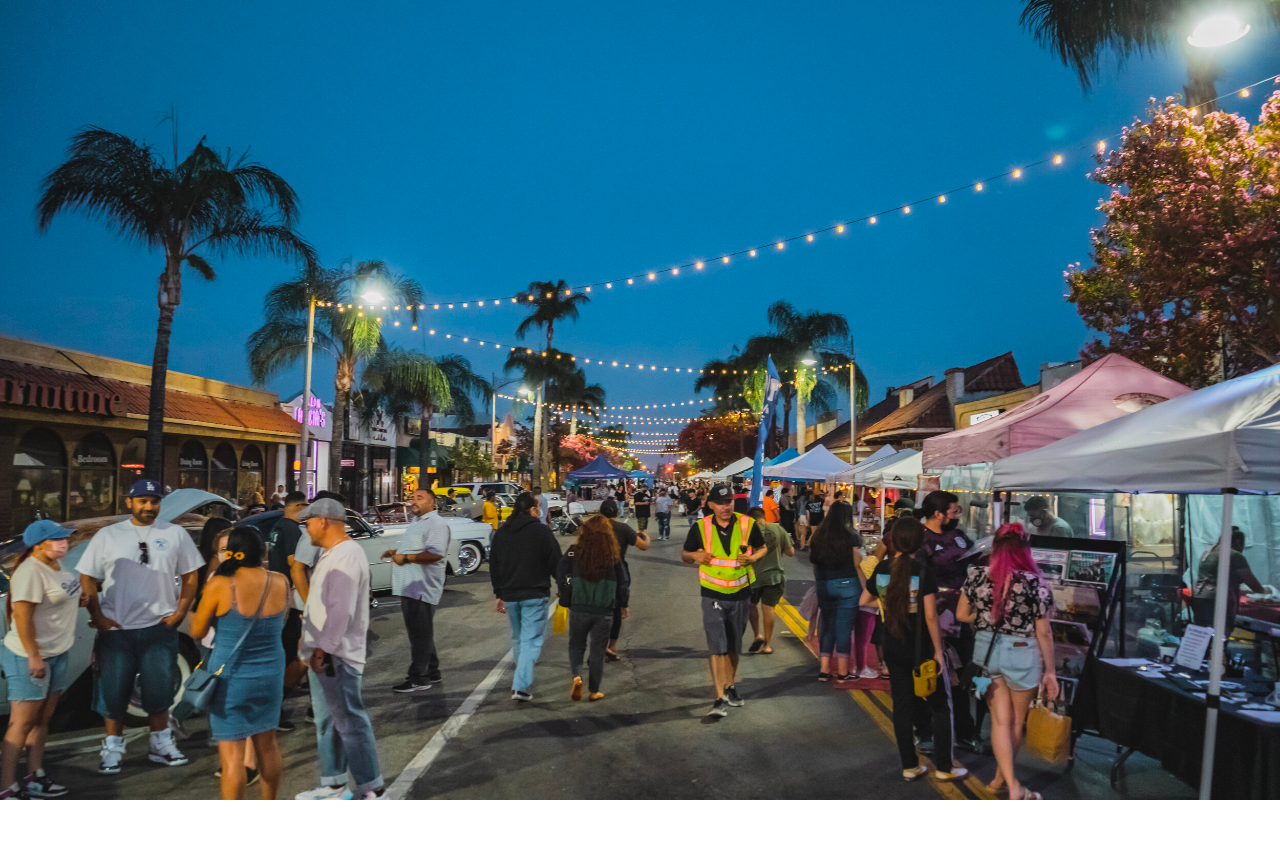
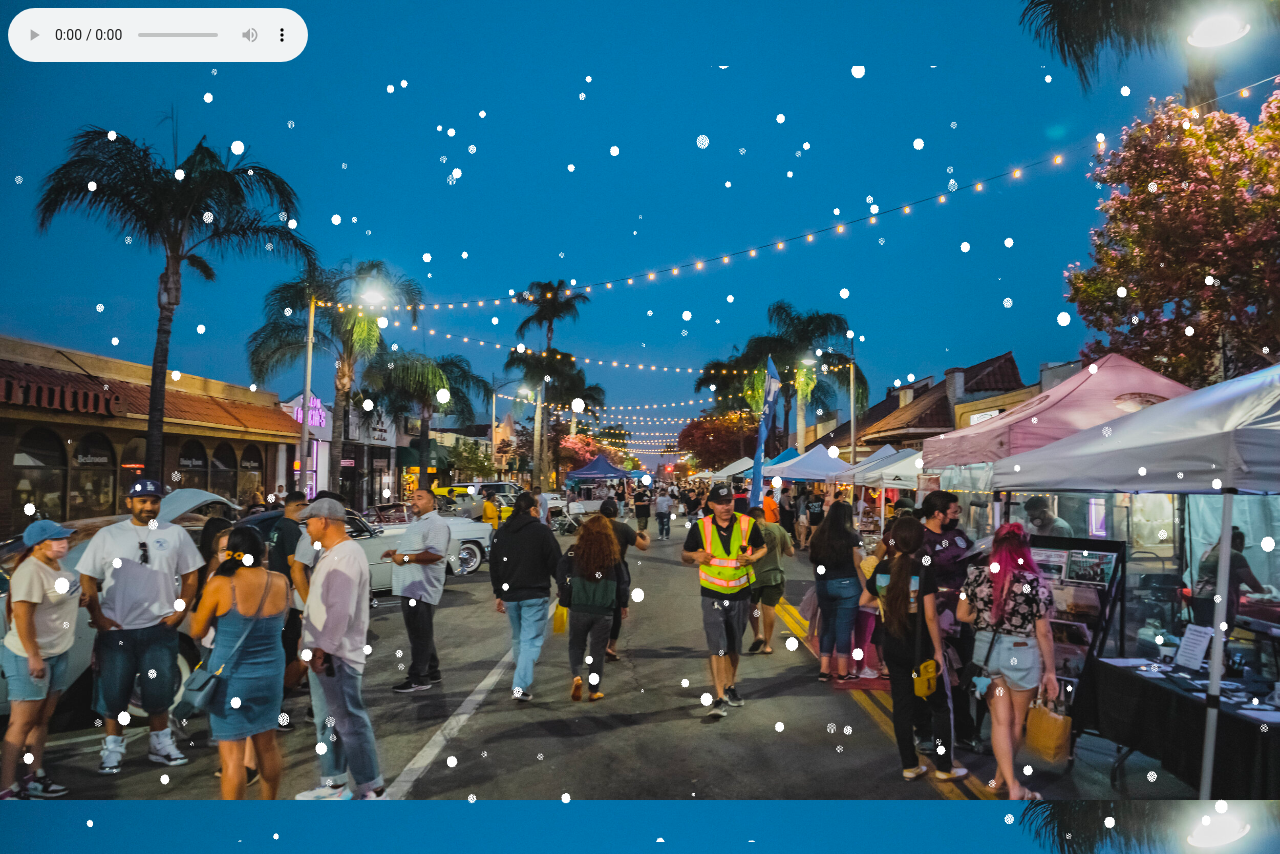
Before and after one commit to maybejimmytran/valentines-challenge, a plain HTML site: page index.html in a window 1280 px wide. Before the commit the page ends 800 px from the top, so only its background shows below. Drawn offline with Linux system fonts and the light colour scheme.

Commit message:
adding sound

```diff
--- a/index.html
+++ b/index.html
@@ -5,6 +5,9 @@
 </head>
 <html>
     <body>
-
+        <audio controls>
+            <source src="market_ambiance.wav">
+        </audio>
+        <img id="snow" src="snow2.gif">
     </body>
 </html>
--- a/styles.css
+++ b/styles.css
@@ -4,3 +4,8 @@ body{
     background-repeat: no-repeat;
     background-attachment: fixed;
 }
+
+#snow{
+    width: 99vw;
+    height: 97vh;
+}
```
Also changed, not shown: snow2.gif (added), 2 other files.
